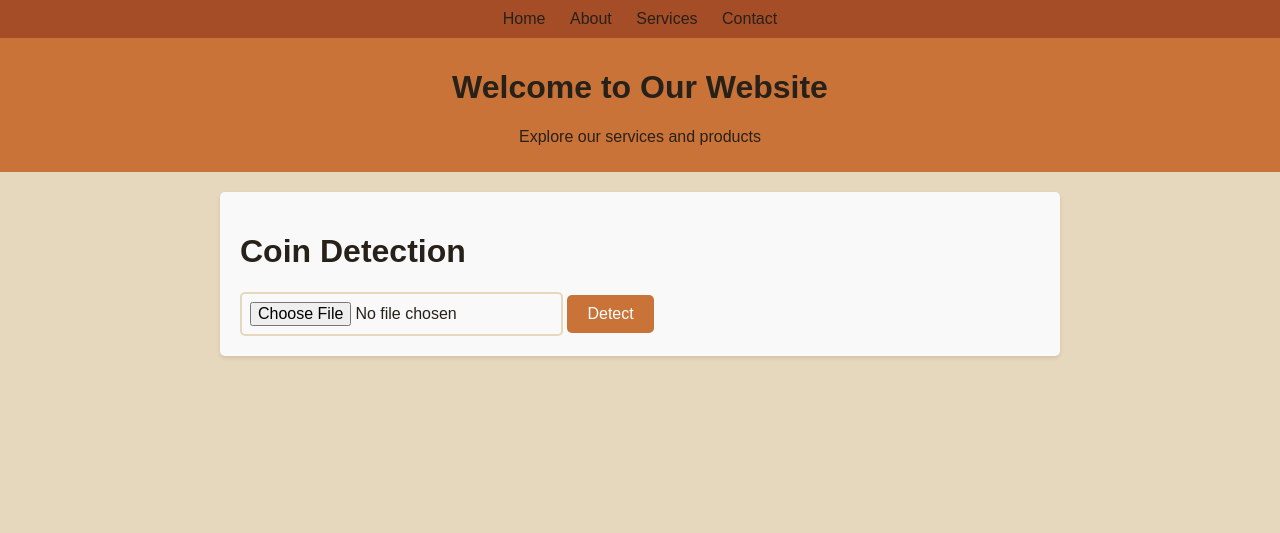
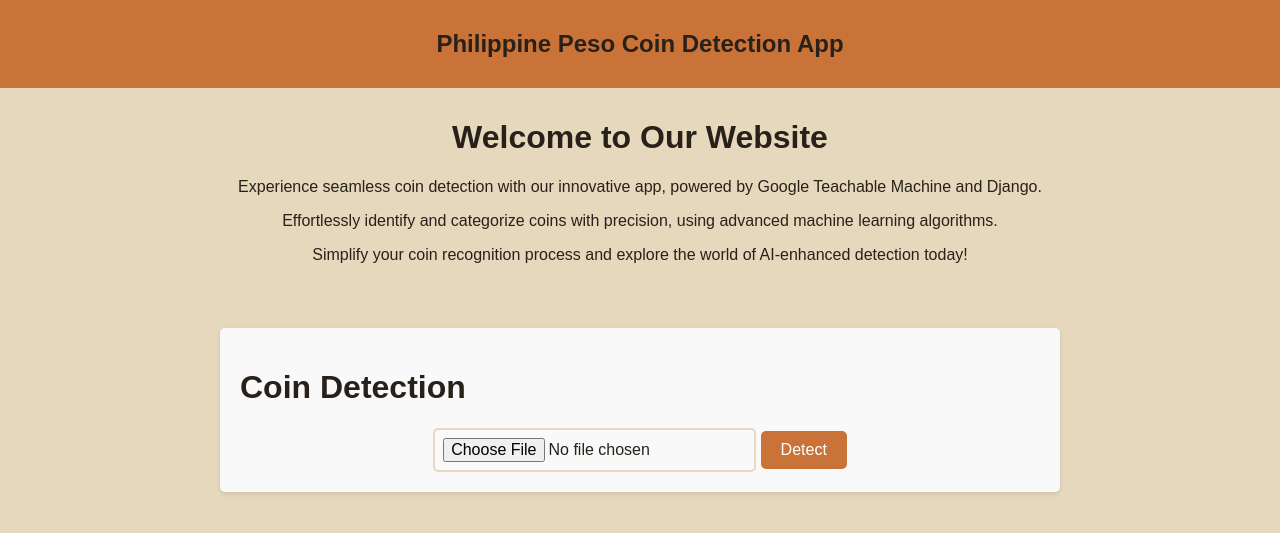
Before and after one commit to Seanneskie/AI-coin-detector-django, a Django app: page / in a window 1280 px wide. Shown: the top 533 px of the page. Run offline with Django 4.2, Linux system fonts and the light colour scheme.

Commit message:
banner and color

```diff
--- a/myproject/coins/templates/banner.html
+++ b/myproject/coins/templates/banner.html
@@ -13,17 +13,20 @@
 
         }
         .banner {
-            background-color: #C97338 ; /* PEARL */
+            background-color: inherit ; /* PEARL */
             color: #282119; /* EERIE BLACK */
             text-align: center;
             padding: 10px;
+            height: 200px;
         }
     </style>
 </head>
 <body>
     <div class="banner">
         <h1>Welcome to Our Website</h1>
-        <p>Explore our services and products</p>
+        <p>Experience seamless coin detection with our innovative app, powered by Google Teachable Machine and Django. </p>
+        <p> Effortlessly identify and categorize coins with precision, using advanced machine learning algorithms.  </p>
+        <p> Simplify your coin recognition process and explore the world of AI-enhanced detection today!</p>
     </div>
 </body>
 </html>
--- a/myproject/coins/templates/index.html
+++ b/myproject/coins/templates/index.html
@@ -14,11 +14,13 @@
     {% include 'banner.html'%}
     <div class="container">
         <h1>Coin Detection</h1>
-        <form method="post" enctype="multipart/form-data">
-            {% csrf_token %}
-            <input type="file" name="image" accept="image/*" required>
-            <button type="submit">Detect</button>
-        </form>
+        <div style="display: flex; justify-content: center;">
+            <form method="post" enctype="multipart/form-data">
+                {% csrf_token %}
+                <input type="file" name="image" accept="image/*" required>
+                <button type="submit">Detect</button>
+            </form>
+        </div>
         {% if image_url %}
         <div class="result-container">
             <img src="{{ image_url }}" alt="Submitted Image" class="image">
@@ -34,6 +36,7 @@
                     {% endfor %}
                 </ul>
             </div>
+
         </div>
 
         {% endif %}
--- a/myproject/coins/templates/navbar.html
+++ b/myproject/coins/templates/navbar.html
@@ -13,7 +13,7 @@
             padding: 0;
         }
         nav {
-            background-color:#A54D27  ; /* PEARL */
+            background-color:#C97338  ;
             color: #282119; /* EERIE BLACK */
             text-align: center;
             padding: 10px 0;
@@ -30,10 +30,7 @@
 </head>
 <body>
     <nav>
-        <a href="#" class="text-eerie-black">Home</a>
-        <a href="#" class="text-eerie-black">About</a>
-        <a href="#" class="text-eerie-black">Services</a>
-        <a href="#" class="text-eerie-black">Contact</a>
+        <h1> Philippine Peso Coin Detection App </h1>
     </nav>
 </body>
 </html>
```
Also changed, not shown: myproject/db.sqlite3, myproject/media/images/220px-Philngc1pisoobv_VJyUyL0.jpg (added), myproject/media/images/220px-Philngc1pisoobv_g3I6Fqb.jpg (added).
